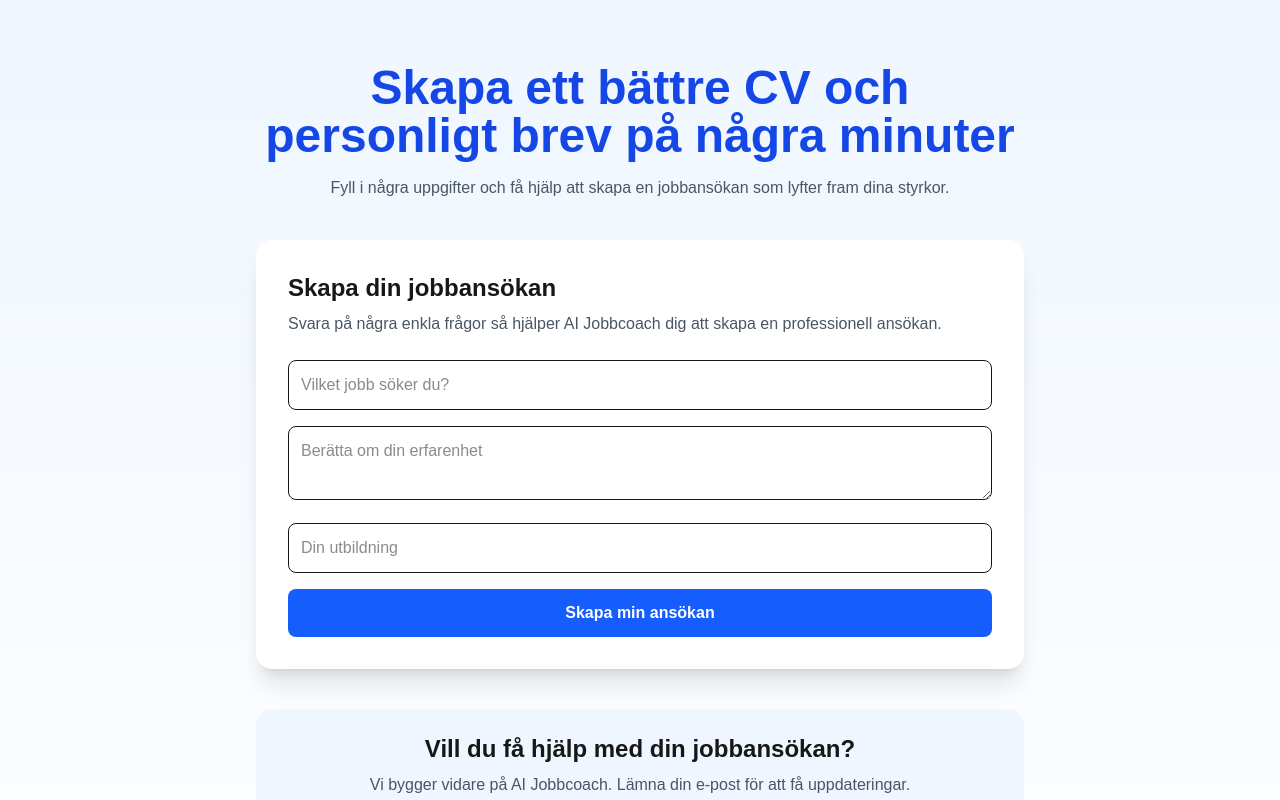
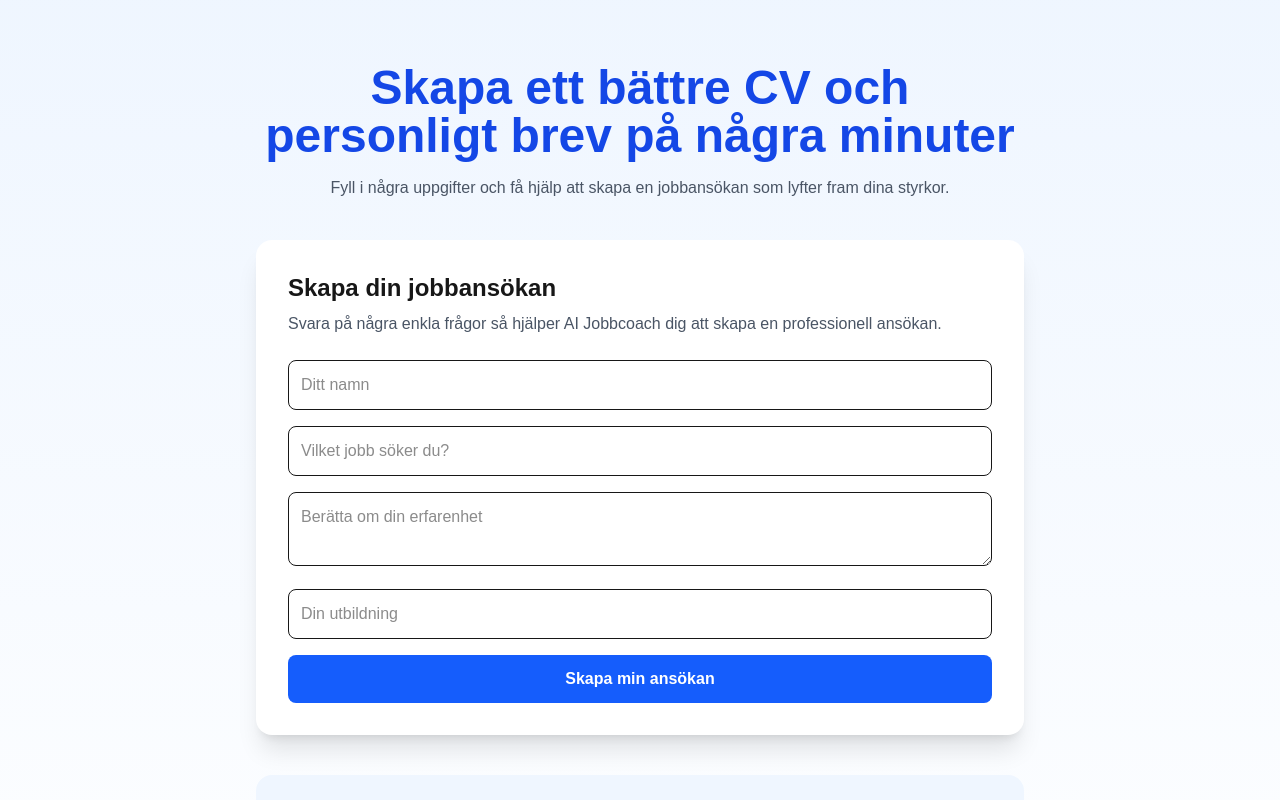
Before and after one commit to ky9fzffj77-art/jobbcoach-ai, a Next.js app: page / in a window 1280 px wide. Shown: the top 800 px of the page. Built offline with nearby package versions, Linux system fonts and the light colour scheme.

Commit message:
lade till namn fält och fixade layout

```diff
--- a/app/page.tsx
+++ b/app/page.tsx
@@ -46,8 +46,6 @@ ${utbildning}
   return (
     <main className="min-h-screen bg-gradient-to-b from-blue-50 to-white p-6">
 
-
-
       <div className="max-w-3xl mx-auto text-center py-10">
 
         <h1 className="text-5xl font-bold text-blue-700 mb-4">
@@ -58,6 +56,7 @@ ${utbildning}
           Fyll i några uppgifter och få hjälp att skapa en jobbansökan som lyfter fram dina styrkor.
         </p>
 
+
         <div className="bg-white rounded-2xl shadow-xl p-8 text-left">
 
           <h2 className="text-2xl font-bold mb-2">
@@ -66,23 +65,40 @@ ${utbildning}
 
           <p className="text-gray-600 mb-6">
             Svara på några enkla frågor så hjälper AI Jobbcoach dig att skapa en professionell ansökan.
-        </p>       <input
+          </p>
+
+
+          <input
+            className="w-full border p-3 rounded-lg mb-4"
+            placeholder="Ditt namn"
+            value={namn}
+            onChange={(e) => setNamn(e.target.value)}
+          />
+
+
+          <input
             className="w-full border p-3 rounded-lg mb-4"
             placeholder="Vilket jobb söker du?"
             value={jobb}
-          onChange={(e) => setJobb(e.target.value)} />
+            onChange={(e) => setJobb(e.target.value)}
+          />
+
 
           <textarea
             className="w-full border p-3 rounded-lg mb-4"
             placeholder="Berätta om din erfarenhet"
             value={erfarenhet}
-          onChange={(e) => setErfarenhet(e.target.value)} />
+            onChange={(e) => setErfarenhet(e.target.value)}
+          />
+
 
           <input
             className="w-full border p-3 rounded-lg mb-4"
             placeholder="Din utbildning"
             value={utbildning}
-          onChange={(e) => setUtbildning(e.target.value)} />
+            onChange={(e) => setUtbildning(e.target.value)}
+          />
+
 
           <button
             onClick={skapaAnsokan}
@@ -93,8 +109,10 @@ ${utbildning}
 
         </div>
 
+
         {resultat && (
           <div className="bg-white rounded-2xl shadow-xl p-8 mt-8 text-left">
+
             <h2 className="text-2xl font-bold mb-4">
               Din ansökan
             </h2>
@@ -102,9 +120,12 @@ ${utbildning}
             <textarea
               className="w-full border p-3 rounded-lg h-72"
               value={resultat}
-            readOnly />
+              readOnly
+            />
+
           </div>
         )}
+
 
         <div className="mt-10 bg-blue-50 rounded-2xl p-6 text-center">
 
@@ -116,9 +137,12 @@ ${utbildning}
             Vi bygger vidare på AI Jobbcoach. Lämna din e-post för att få uppdateringar.
           </p>
 
+
           <input
             className="w-full border p-3 rounded-lg mb-3"
-          placeholder="Din e-post" />
+            placeholder="Din e-post"
+          />
+
 
           <a
             href="https://docs.google.com/forms/d/e/1FAIpQLSeqDk_9NqE2o85LitIvenkR8so3f735_BS0Lkh0IGibncUeKQ/viewform?usp=publish-editor"
@@ -127,6 +151,7 @@ ${utbildning}
           >
             Jag vill vara med
           </a>
+
         </div>
 
       </div>
```
Lines whose indentation alone changed are shown as unchanged.
